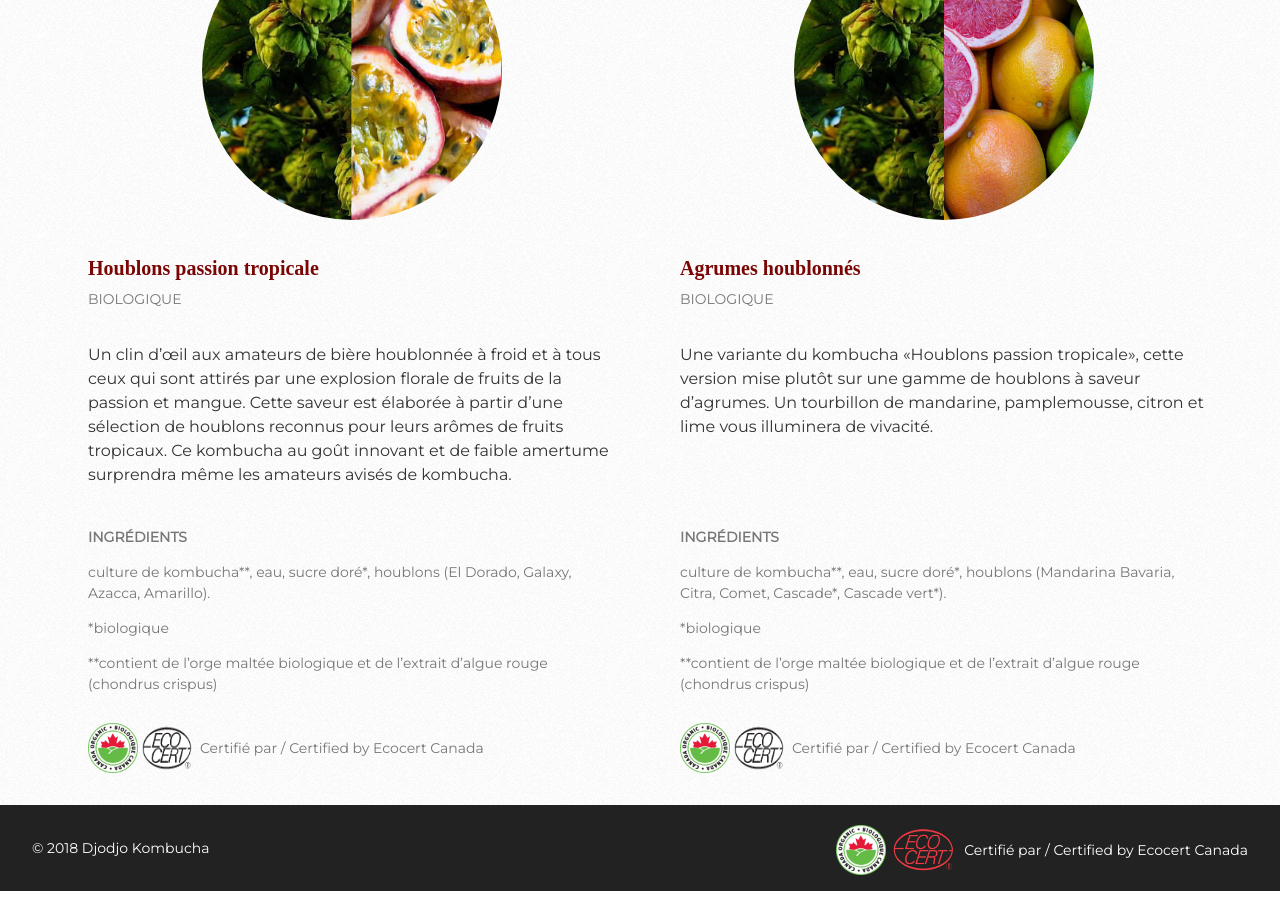
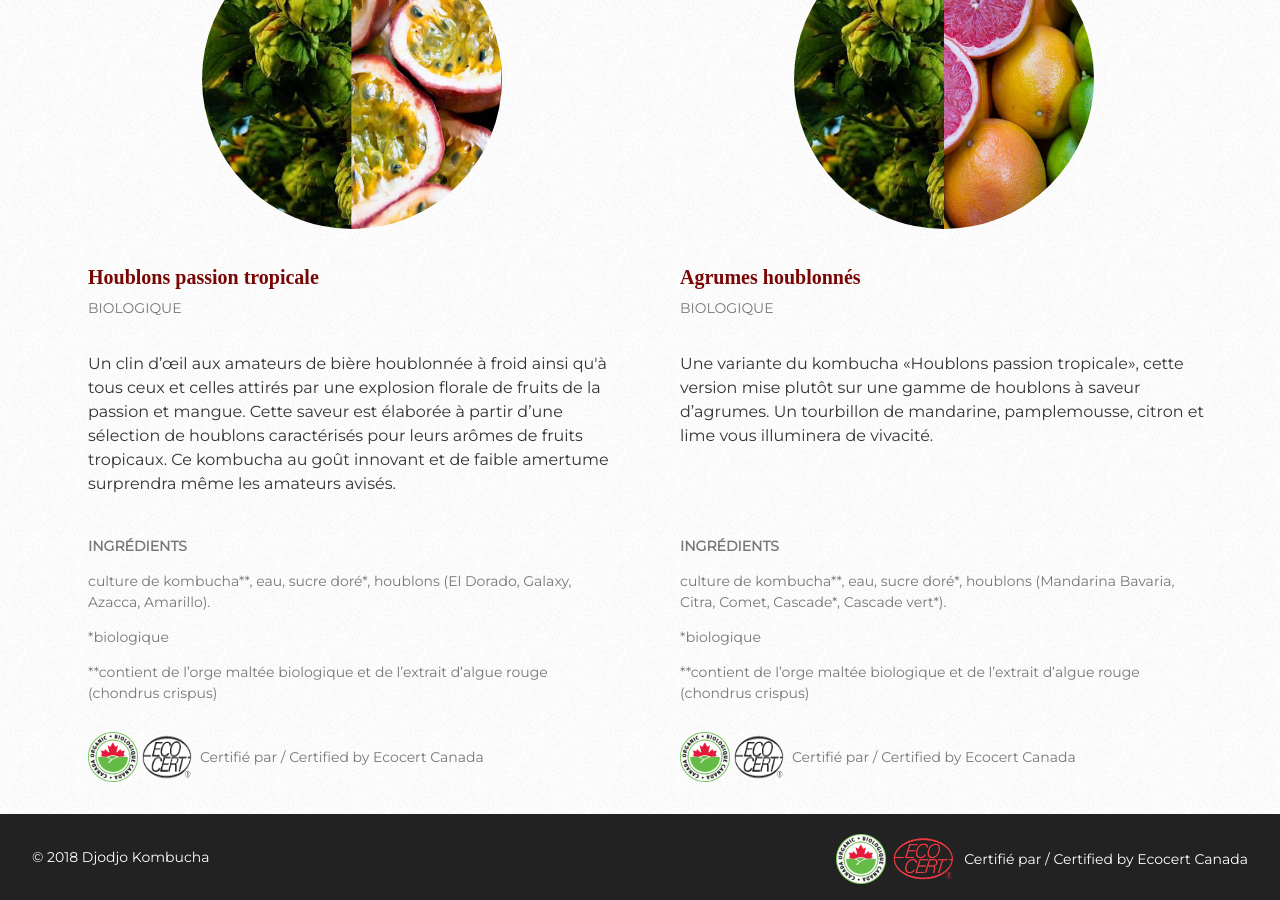
Before and after one commit to ouarez/djodjo-jekyll, a Jekyll site: the page built from produits.md, in a window 1280 px wide and 900 px high, scrolled down 3335 px. Built offline with Jekyll 4.4.1, drawn with Linux system fonts in a browser that asks for light colours; nearby versions of some CDN libraries; some web fonts are replaced; a script that is not in the unit is left out; some of the changed text lies outside the part shown.

Commit message:
Update Pages uniques “produits”

```diff
--- a/produits.md
+++ b/produits.md
@@ -10,8 +10,8 @@
     desc: >-
       Ce kombucha festif aux saveurs fruitées et rafraichissantes de petits
       fruits rouges en fera rougir les cocktails les plus raffinés. La camerise
-      est un superfruit riche en antioxydant venant bonifier les bienfaits pour
-      la santé.
+      est un superfruit riche en antioxydant venant bonifier le caractère de ce
+      kombucha ainsi que ses bienfaits pour la santé.
     ecocert: true
     image: /img/framboise-camerise.jpg
     ingredients: >-
@@ -144,13 +144,11 @@
     title: 'Pomme, carotte et curcuma'
   - bio: true
     desc: >-
-      Un clin d’œil aux amateurs de bière houblonnée à froid et à tous ceux qui
-      sont attirés par une explosion florale de fruits de la passion et mangue.
-      Cette saveur est élaborée à partir d’une sélection de houblons reconnus
-      pour leurs arômes de fruits tropicaux. Ce kombucha au goût innovant et de
-      faible amertume surprendra même les amateurs
-
-      avisés de kombucha.
+      Un clin d’œil aux amateurs de bière houblonnée à froid ainsi qu'à tous
+      ceux et celles attirés par une explosion florale de fruits de la passion
+      et mangue. Cette saveur est élaborée à partir d’une sélection de houblons
+      caractérisés pour leurs arômes de fruits tropicaux. Ce kombucha au goût
+      innovant et de faible amertume surprendra même les amateurs avisés.
     ecocert: true
     image: /img/houblons-passion-tropicale.jpg
     ingredients: >-
```
Also changed, not shown: other parts of produits.md (+2 -2 lines).
